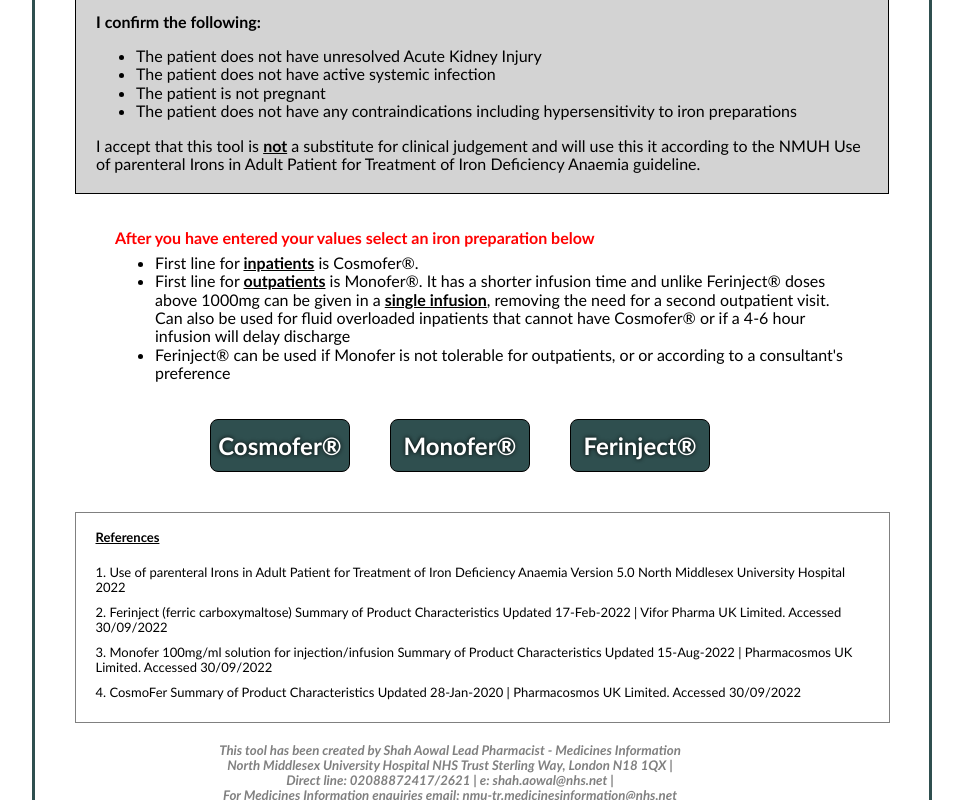
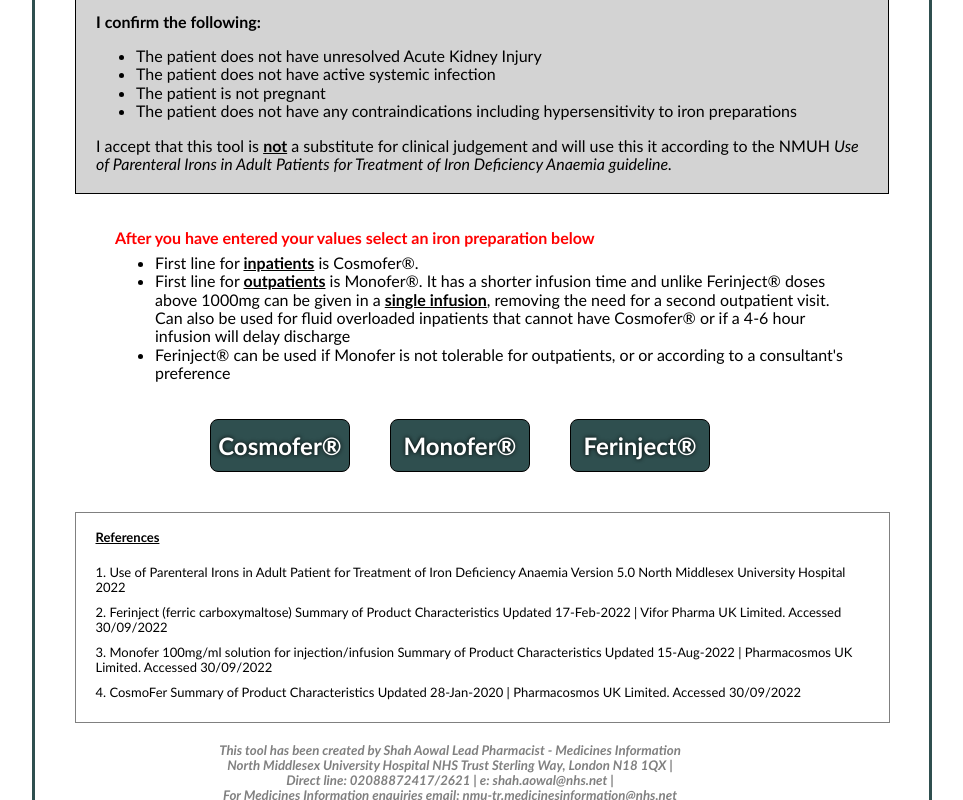
Before and after one commit to Pharma2022/IvIron, a plain HTML site: page index.html in a window 1280 px wide. Shown: the part 500-1300 px from the top of the page, without its empty margins (158-1121 px from the left). Drawn offline with nearby package versions, Linux system fonts and the light colour scheme.

Commit message:
Update index.html

```diff
--- a/index.html
+++ b/index.html
@@ -38,7 +38,7 @@
 
             </ul>
 
-          <span>  I accept that this tool is <b><u>not</u></b> a substitute for clinical judgement and will use this it according to the NMUH Use of parenteral Irons in Adult Patient for Treatment of Iron Deficiency Anaemia guideline.</span>
+          <span>  I accept that this tool is <b><u>not</u></b> a substitute for clinical judgement and will use this it according to the NMUH <i>Use of Parenteral Irons in Adult Patients for Treatment of Iron Deficiency Anaemia guideline.</i></span>
 
 
              </div>
@@ -58,7 +58,7 @@
 
 <p>
    <h4 class= "references" id= "reference-heading"> References</h4>
-    <h4  class= "references" id= "guidelines">1. Use of parenteral Irons in Adult Patient for Treatment of Iron Deficiency Anaemia Version 5.0 North Middlesex University Hospital 2022</h4>
+    <h4  class= "references" id= "guidelines">1. Use of Parenteral Irons in Adult Patient for Treatment of Iron Deficiency Anaemia Version 5.0 North Middlesex University Hospital 2022</h4>
 <h4  1 class= "references" id = "Ferinject">2. Ferinject (ferric carboxymaltose) Summary of Product Characteristics Updated 17-Feb-2022 | Vifor Pharma UK Limited. Accessed 30/09/2022</h4>
 <h4  class=  "references" id = "Monofer">3. Monofer 100mg/ml solution for injection/infusion Summary of Product Characteristics Updated 15-Aug-2022 | Pharmacosmos UK Limited. Accessed 30/09/2022</h4>
 <h4  class= "references" id = "Cosmofer">4. CosmoFer Summary of Product Characteristics Updated 28-Jan-2020 | Pharmacosmos UK Limited. Accessed 30/09/2022</h4></p>
```
